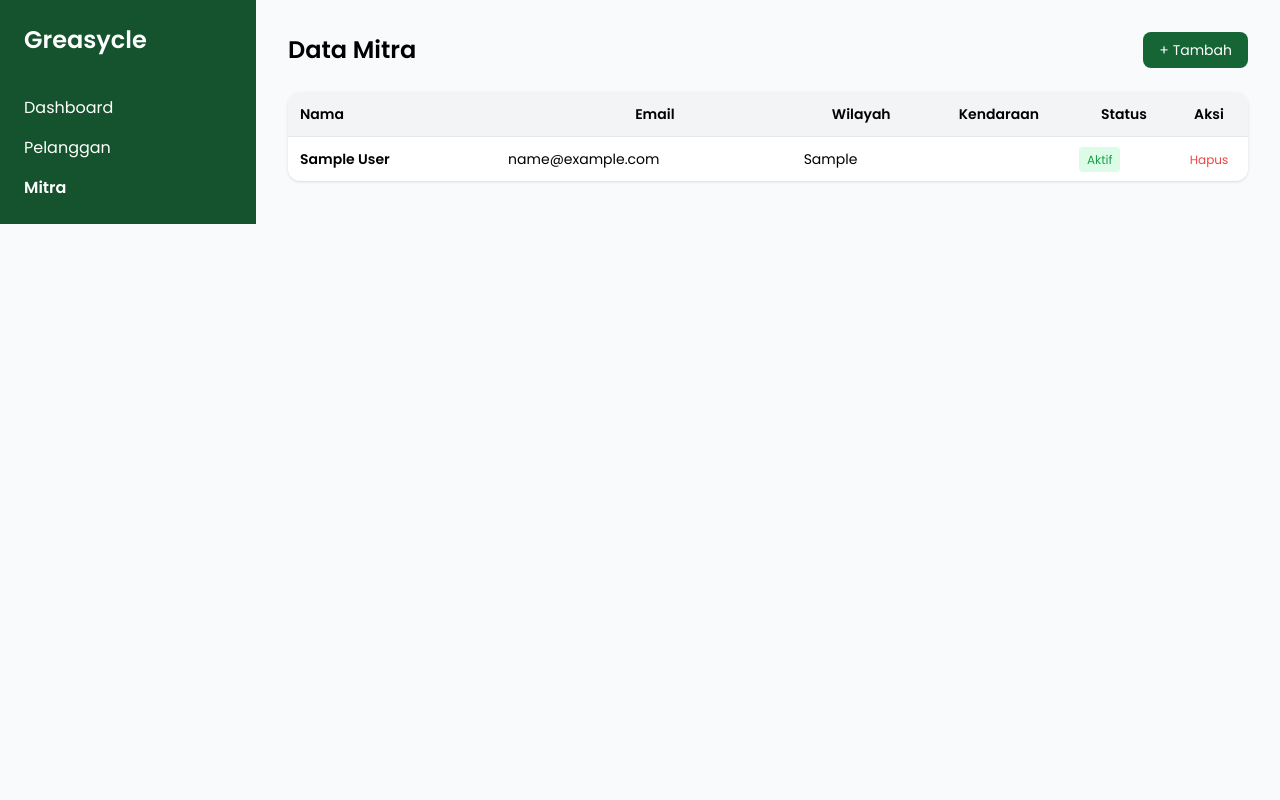
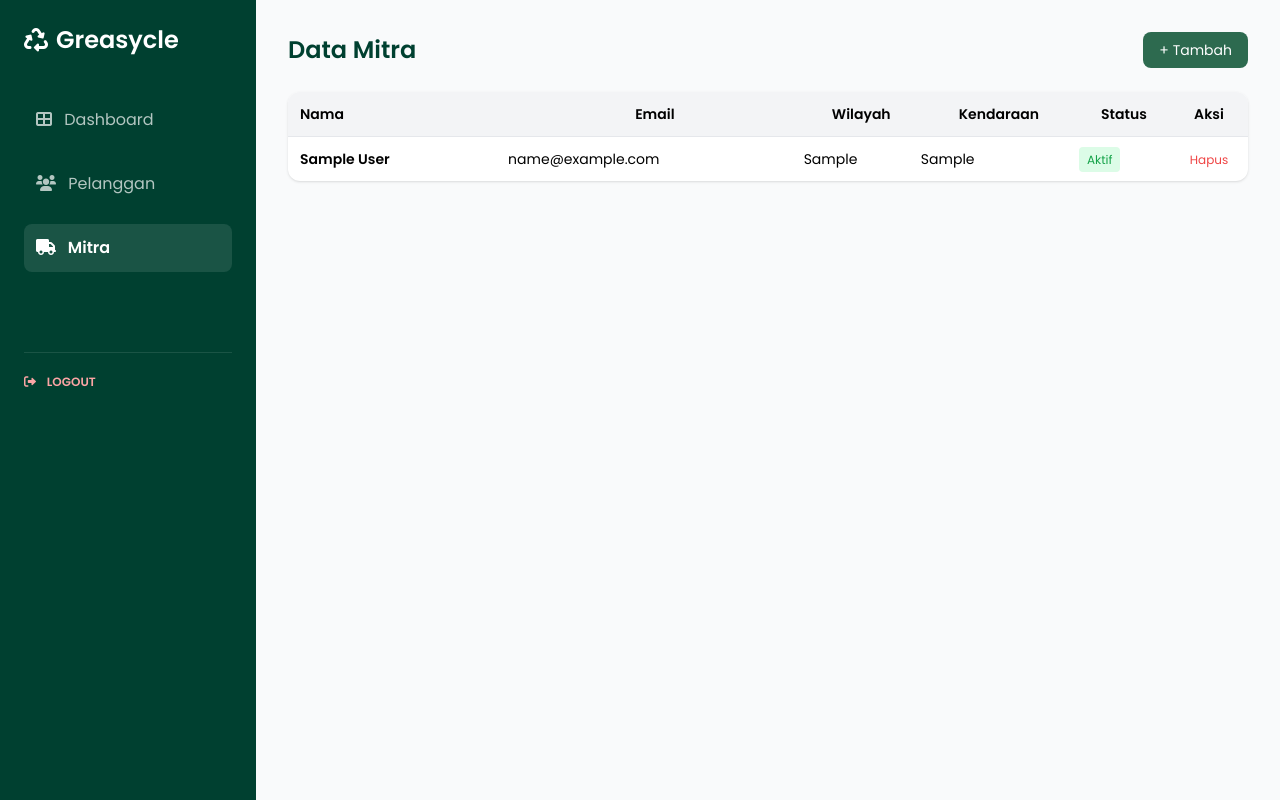
Before and after one commit to indikartikaa/greasycle, a PHP site: page /admin/mitra.php in a window 1280 px wide. Run offline with PHP 8.4, Linux system fonts and the light colour scheme; tables that the repository leaves empty or names only in its code hold one stand-in row (values such as "Sample post"); data that the repository does not hold is empty; some libraries are stand-ins or nearby versions.

Commit message:
admin: kelola mitra

```diff
--- a/admin/mitra.php
+++ b/admin/mitra.php
@@ -9,14 +9,13 @@ $query = mysqli_query($conn, "
         users.nama,
         users.email,
         mitra.wilayah,
-        mitra.no_kendaraan,
+        mitra.no_kendaraan AS kendaraan,
         mitra.status
     FROM mitra
-    INNER JOIN users ON mitra.id_user = id_user
+    INNER JOIN users ON mitra.id_user = users.id_user
     ORDER BY mitra.id_mitra DESC
 ");
 
-// DEBUG (WAJIB BIAR TAU ERROR)
 if (!$query) {
     die("Query Error: " . mysqli_error($conn));
 }
@@ -29,27 +28,17 @@ if (isset($_POST['tambah'])) {
     $kendaraan = mysqli_real_escape_string($conn, $_POST['kendaraan']);
     $status = mysqli_real_escape_string($conn, $_POST['status']);
 
-    // Insert user
-    $insertUser = mysqli_query($conn, "
+    mysqli_query($conn, "
         INSERT INTO users (nama, email, role)
         VALUES ('$nama','$email','mitra')
     ");
 
-    if (!$insertUser) {
-        die("Insert User Error: " . mysqli_error($conn));
-    }
+    $id_user = mysqli_insert_id($conn);
 
-    $user_id = mysqli_insert_id($conn);
-
-    // Insert mitra
-    $insertMitra = mysqli_query($conn, "
-        INSERT INTO mitra (user_id, wilayah, kendaraan, status)
-        VALUES ('$user_id','$wilayah','$kendaraan','$status')
+    mysqli_query($conn, "
+        INSERT INTO mitra (id_user, wilayah, no_kendaraan, status)
+        VALUES ('$id_user','$wilayah','$kendaraan','$status')
     ");
-
-    if (!$insertMitra) {
-        die("Insert Mitra Error: " . mysqli_error($conn));
-    }
 
     header("Location: mitra.php");
     exit;
@@ -59,12 +48,12 @@ if (isset($_POST['tambah'])) {
 if (isset($_GET['hapus'])) {
     $id = (int) $_GET['hapus'];
 
-    $get = mysqli_query($conn, "SELECT user_id FROM mitra WHERE id=$id");
+    $get = mysqli_query($conn, "SELECT id_user FROM mitra WHERE id_mitra=$id");
     $d = mysqli_fetch_assoc($get);
 
     if ($d) {
-        mysqli_query($conn, "DELETE FROM mitra WHERE id=$id");
-        mysqli_query($conn, "DELETE FROM users WHERE id=".$d['user_id']);
+        mysqli_query($conn, "DELETE FROM mitra WHERE id_mitra=$id");
+        mysqli_query($conn, "DELETE FROM users WHERE id_user=".$d['id_user']);
     }
 
     header("Location: mitra.php");
@@ -80,6 +69,20 @@ if (isset($_GET['hapus'])) {
 <title>Mitra - Greasycle</title>
 
 <script src="https://cdn.tailwindcss.com"></script>
+
+<script>
+tailwind.config = {
+    theme: {
+        extend: {
+            colors: {
+                primary: '#004030',
+                secondary: '#2d6a4f'
+            }
+        }
+    }
+}
+</script>
+
 <link href="https://fonts.googleapis.com/css2?family=Poppins:wght@300;400;600&display=swap" rel="stylesheet">
 <link rel="stylesheet" href="https://cdnjs.cloudflare.com/ajax/libs/font-awesome/6.0.0/css/all.min.css">
 
@@ -88,44 +91,63 @@ body { font-family: 'Poppins', sans-serif; }
 </style>
 </head>
 
-<body class="bg-gray-50">
-
-<!-- HEADER MOBILE -->
-<div class="md:hidden flex justify-between items-center p-4 bg-primary text-white">
-    <h1 class="font-bold">Greasycle</h1>
-    <button onclick="toggleSidebar()">
-        <i class="fas fa-bars"></i>
-    </button>
-</div>
+<body class="bg-gray-50 flex">
 
 <!-- OVERLAY -->
 <div id="overlay" onclick="toggleSidebar()"
-     class="fixed inset-0 bg-black/50 hidden z-40"></div>
+class="fixed inset-0 bg-black/50 hidden z-40 md:hidden"></div>
 
-<div class="flex">
+<!-- SIDEBAR (SAMA DASHBOARD) -->
+<aside id="sidebar"
+class="fixed top-16 md:top-0 left-[-100%] md:left-0
+w-64 h-[calc(100%-4rem)] md:h-screen
+bg-primary text-white p-6
+transition-all duration-300 ease-in-out z-50">
 
-<!-- SIDEBAR -->
-<aside id="sidebar"
-    class="fixed md:static z-50 top-0 left-0 h-full w-64 bg-green-900 text-white p-6 transform -translate-x-full md:translate-x-0 transition duration-300">
-
-    <h2 class="text-2xl font-bold mb-10">Greasycle</h2>
+    <h2 class="text-2xl font-bold mb-10 flex items-center gap-2">
+        <i class="fas fa-recycle"></i> Greasycle
+    </h2>
 
     <nav class="space-y-4">
-        <a href="dashboard.php" class="block">Dashboard</a>
-        <a href="pelanggan.php" class="block">Pelanggan</a>
-        <a href="mitra.php" class="block font-bold">Mitra</a>
+        <a href="dashboard.php" class="block p-3 rounded-lg hover:bg-white/10 text-white/70">
+            <i class="fas fa-th-large mr-2"></i> Dashboard
+        </a>
+
+        <a href="pelanggan.php" class="block p-3 hover:bg-white/10 rounded-lg text-white/70">
+            <i class="fas fa-users mr-2"></i> Pelanggan
+        </a>
+
+        <a href="mitra.php" class="block bg-white/10 p-3 rounded-lg font-semibold">
+            <i class="fas fa-truck mr-2"></i> Mitra
+        </a>
     </nav>
+
+    <div class="mt-20 border-t border-white/10 pt-4">
+        <a href="../logout.php" class="text-xs text-red-300 uppercase font-bold">
+            <i class="fas fa-sign-out-alt mr-2"></i> Logout
+        </a>
+    </div>
 </aside>
 
 <!-- MAIN -->
-<main class="flex-1 p-6 md:p-8">
+<main class="flex-1 w-full overflow-x-hidden md:ml-64">
+
+<!-- HEADER MOBILE -->
+<div class="md:hidden flex justify-between items-center h-16 px-4 bg-white shadow fixed top-0 left-0 right-0 z-[60]">
+    <button onclick="toggleSidebar()" class="text-xl">
+        <i class="fas fa-bars"></i>
+    </button>
+    <h1 class="font-bold text-primary">Greasycle</h1>
+</div>
+
+<div class="p-4 md:p-8 mt-16 md:mt-0">
 
 <!-- HEADER -->
-<div class="flex flex-col md:flex-row justify-between items-start md:items-center gap-4 mb-6">
-    <h2 class="text-xl md:text-2xl font-bold">Data Mitra</h2>
+<div class="flex justify-between items-center mb-6">
+    <h2 class="text-xl md:text-2xl font-bold text-primary">Data Mitra</h2>
 
     <button onclick="openModal()"
-        class="bg-green-800 text-white px-4 py-2 rounded-lg text-sm">
+    class="bg-secondary text-white px-4 py-2 rounded-lg text-sm">
         + Tambah
     </button>
 </div>
@@ -148,10 +170,10 @@ body { font-family: 'Poppins', sans-serif; }
 <tbody>
 <?php while($m = mysqli_fetch_assoc($query)) : ?>
 <tr class="border-t hover:bg-gray-50">
-    <td class="p-3 font-semibold"><?= $m['nama'] ?></td>
-    <td><?= $m['email'] ?></td>
-    <td><?= $m['wilayah'] ?></td>
-    <td><?= $m['kendaraan'] ?></td>
+    <td class="p-3 font-semibold"><?= htmlspecialchars($m['nama']) ?></td>
+    <td><?= htmlspecialchars($m['email']) ?></td>
+    <td><?= htmlspecialchars($m['wilayah']) ?></td>
+    <td><?= htmlspecialchars($m['kendaraan']) ?></td>
 
     <td>
         <span class="px-2 py-1 text-xs rounded
@@ -161,7 +183,7 @@ body { font-family: 'Poppins', sans-serif; }
     </td>
 
     <td class="text-center">
-        <a href="mitra.php?hapus=<?= $m['id'] ?>"
+        <a href="?hapus=<?= $m['id_mitra'] ?>"
            onclick="return confirm('Hapus data?')"
            class="text-red-500 text-xs">
            Hapus
@@ -174,21 +196,21 @@ body { font-family: 'Poppins', sans-serif; }
 </table>
 </div>
 
+</div>
 </main>
-</div>
 
 <!-- MODAL -->
 <div id="modal" class="fixed inset-0 bg-black/50 hidden justify-center items-center z-50">
-<div class="bg-white p-6 rounded-xl w-80">
+<div class="bg-white p-6 rounded-xl w-[90%] max-w-md">
 
 <h3 class="font-bold mb-4">Tambah Mitra</h3>
 
-<form method="POST" class="space-y-2">
+<form method="POST" class="space-y-3">
 
-<input name="nama" placeholder="Nama" class="w-full p-2 border rounded">
-<input name="email" placeholder="Email" class="w-full p-2 border rounded">
-<input name="wilayah" placeholder="Wilayah" class="w-full p-2 border rounded">
-<input name="kendaraan" placeholder="Kendaraan" class="w-full p-2 border rounded">
+<input name="nama" placeholder="Nama" required class="w-full p-2 border rounded">
+<input name="email" placeholder="Email" required class="w-full p-2 border rounded">
+<input name="wilayah" placeholder="Wilayah" required class="w-full p-2 border rounded">
+<input name="kendaraan" placeholder="No Kendaraan" required class="w-full p-2 border rounded">
 
 <select name="status" class="w-full p-2 border rounded">
 <option value="Aktif">Aktif</option>
@@ -196,8 +218,13 @@ body { font-family: 'Poppins', sans-serif; }
 </select>
 
 <div class="flex gap-2 pt-2">
-<button type="button" onclick="closeModal()" class="flex-1 border rounded">Batal</button>
-<button type="submit" name="tambah" class="flex-1 bg-green-800 text-white rounded">Simpan</button>
+<button type="button" onclick="closeModal()" class="flex-1 border rounded">
+Batal
+</button>
+
+<button type="submit" name="tambah" class="flex-1 bg-primary text-white rounded">
+Simpan
+</button>
 </div>
 
 </form>
@@ -207,6 +234,15 @@ body { font-family: 'Poppins', sans-serif; }
 
 <!-- SCRIPT -->
 <script>
+function toggleSidebar(){
+    const sidebar = document.getElementById('sidebar');
+    const overlay = document.getElementById('overlay');
+
+    sidebar.classList.toggle('left-[-100%]');
+    sidebar.classList.toggle('left-0');
+    overlay.classList.toggle('hidden');
+}
+
 function openModal(){
     document.getElementById('modal').classList.remove('hidden');
     document.getElementById('modal').classList.add('flex');
@@ -215,14 +251,6 @@ function openModal(){
 function closeModal(){
     document.getElementById('modal').classList.add('hidden');
 }
-
-function toggleSidebar(){
-    const sidebar = document.getElementById('sidebar');
-    const overlay = document.getElementById('overlay');
-
-    sidebar.classList.toggle('-translate-x-full');
-    overlay.classList.toggle('hidden');
-}
 </script>
 
 </body>
```
